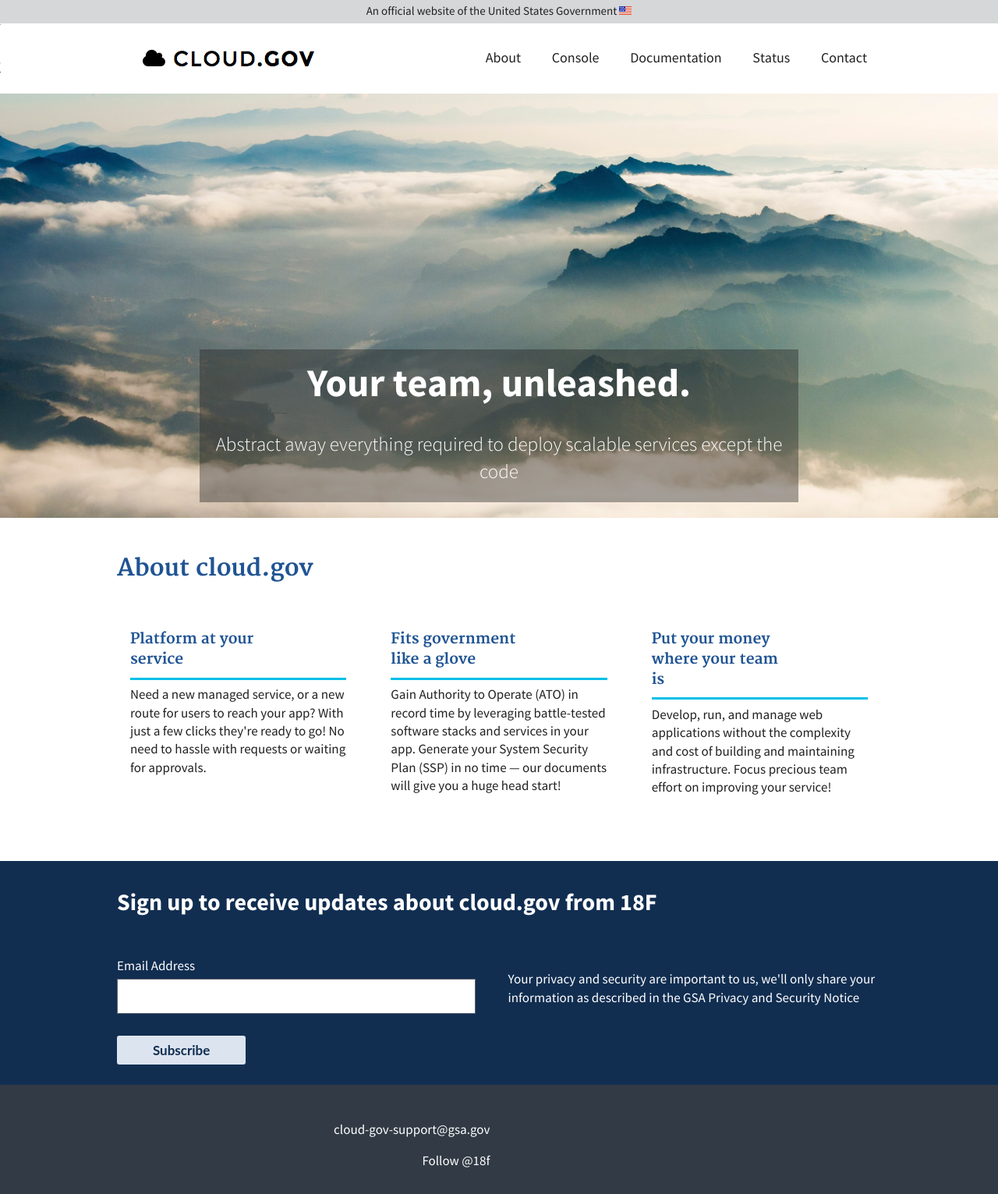
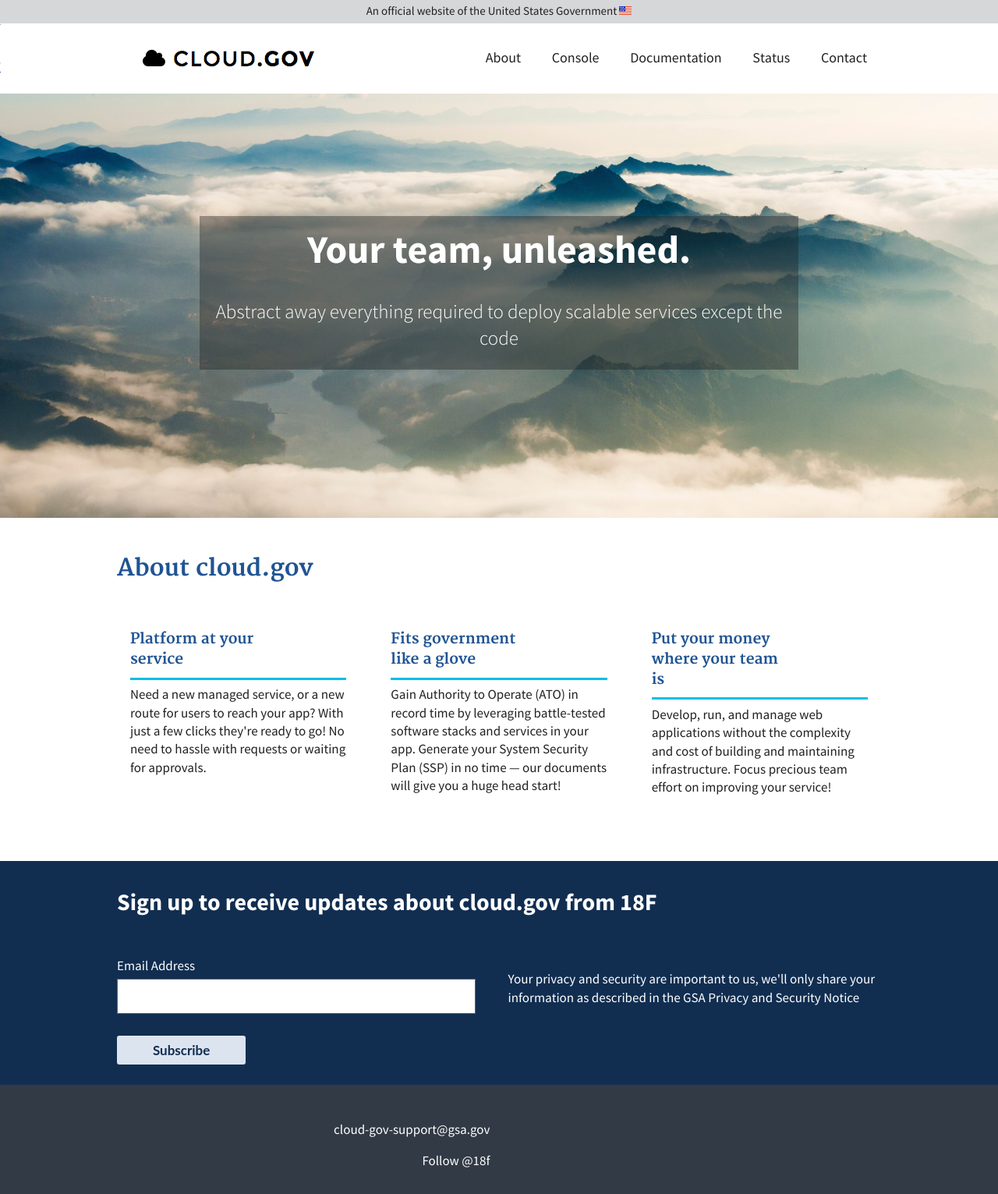
Before and after one commit to cloud-gov/cg-landing, a Jekyll site: the page built from pages/home.md, in a window 1280 px wide. Shown: the whole page at 78% size. Built offline with Jekyll 4.4.1, drawn with Linux system fonts in a browser that asks for light colours; comment, search, counter and statistics services are not loaded.

Commit message:
vertically center the hero text on the cloud image per hillary in #16

```diff
--- a/_sass/_hero.scss
+++ b/_sass/_hero.scss
@@ -7,7 +7,7 @@
 }
 .hero-content {
   background-color: transparentize($text-color, .6);
-  bottom: 20px;
+  bottom: 35%;
   left: 50%;
   margin-left: -30%;
   padding-top: 20px;
```
